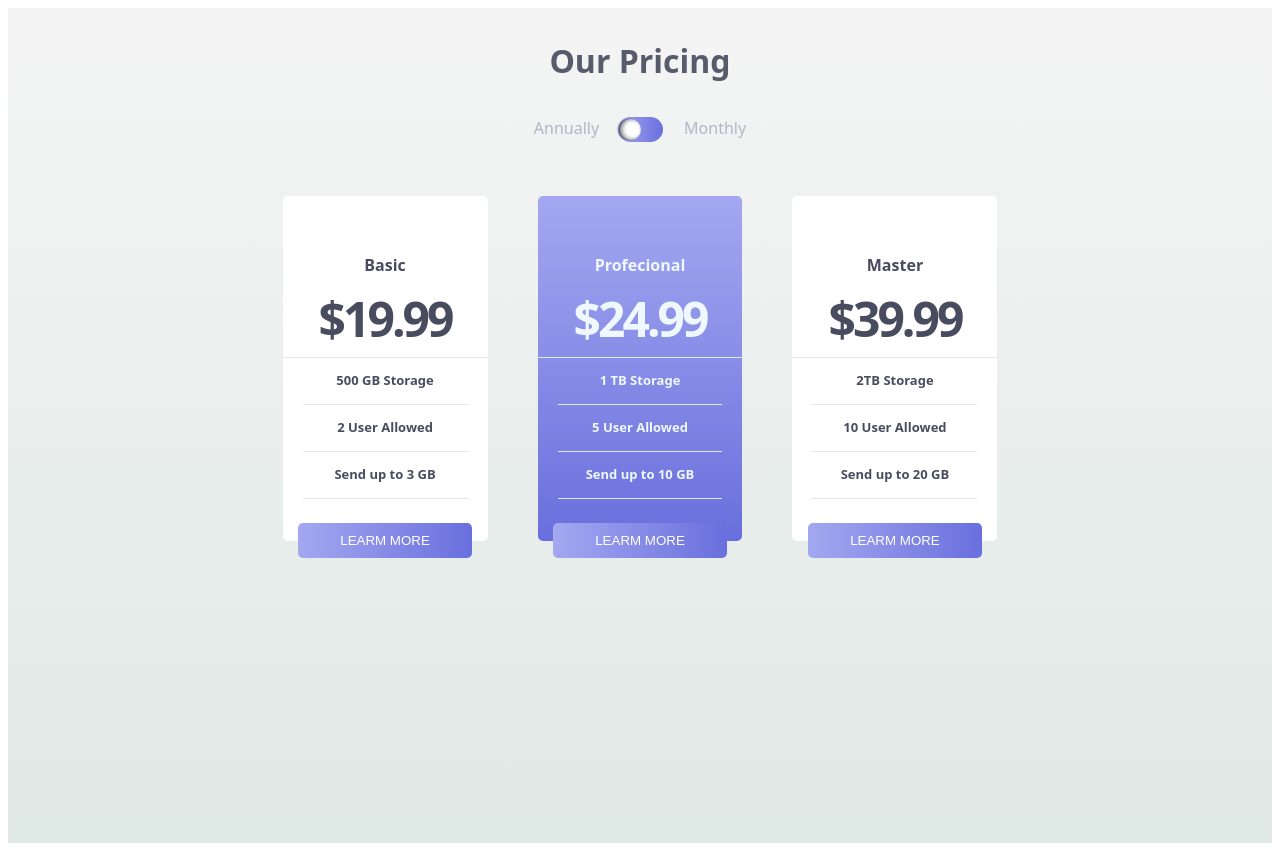
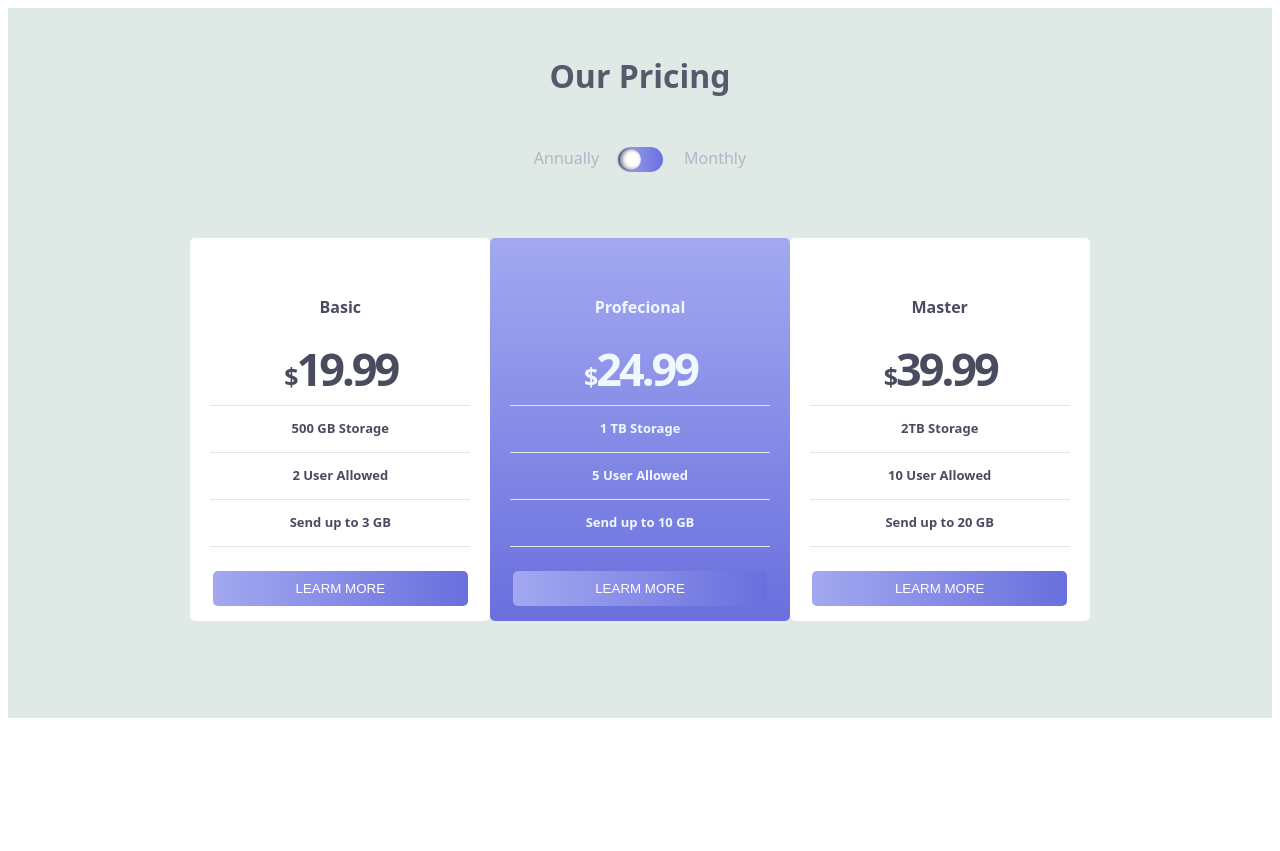
Before and after one commit to wicho37/Pricing-with-toggle_reto-6-, a React (Vite) app: page / in a window 1280 px wide. After the commit the page ends 800 px from the top, so only its background shows below. Built offline with nearby package versions, Linux system fonts and the light colour scheme.

Commit message:
se continua haciendo el css

```diff
--- a/src/App.module.css
+++ b/src/App.module.css
@@ -1,7 +1,6 @@
 .content{
-    background-image:;
-    /* background-color: rgb(223, 233, 229); */
-    background: linear-gradient(180deg, #eeeeeea1, rgb(223, 233, 229));
+    background-color: rgb(223, 233, 229);
+    background: linear-gradient(180deg, #eeeeeea1, rgb(223, 233, 229), url("./assets/bg-bottom.svg"));
     background-repeat:no-repeat;
     background-size: cover;
     font-family: system-ui, -apple-system, BlinkMacSystemFont, 'Segoe UI', Roboto, Oxygen, Ubuntu, Cantarell, 'Open Sans', 'Helvetica Neue', sans-serif;
--- a/src/components/card/Card.tsx
+++ b/src/components/card/Card.tsx
@@ -5,8 +5,8 @@ import style from "./Card.module.css"
 const Card = () => {
 
     return (
-        <div>
-            <section className={style.img}  />
+        <div className={style.h4}>
+          <h4>hola</h4>
         </div>
     )
 }
--- a/src/components/cartList/CardList.module.css
+++ b/src/components/cartList/CardList.module.css
@@ -4,7 +4,7 @@
     text-align: center
 }
 .card:nth-child(2){
-    background: linear-gradient(180deg, hsl(236, 72%, 79%) 0%, hsl(237, 63%, 64%) 100%, rgba(0, 212, 255, 1) 100%);
+    background: linear-gradient(180deg, hsl(236, 72%, 79%) 0%, hsl(237, 63%, 64%) 100%);
     color: aliceblue;
 }
 .card{
@@ -13,26 +13,32 @@
     font-weight: 500;
     margin: 25px;
     border-radius: 5px;
-    height: 345px;
+    height: 365px;
 }
 
 h2{
     font-size: medium;
     margin: 35px 0 0;
-    padding: 23px 0 10px 0;
+    padding: 23px 0 0px 0;
 }
 
-.price {
+/* .price {
     font-size: 48px;
     font-weight: 750;
     letter-spacing: -3px;
     border-bottom: solid 1px rgb(223, 233, 229);
-    padding: 0 36px 6px;
+    padding: 0 72px 6px;
+}*/
+.price::first-letter{
+    font-size: 25px;
+    margin: 1px;
 }
-.price::first-letter{
-    font-size: 20px;
+.price{
+    font-size: 45px;
+    font-weight: 700;
+    margin: 0;
+    letter-spacing: -3px;
 }
-
 
 .card div{
     margin: 20px;
@@ -50,7 +56,7 @@ p{
     border: none;
     color: white ;
     border-radius: 5px;
-    background: linear-gradient(90deg, hsl(236, 72%, 79%) 0%, hsl(237, 63%, 64%)100%, rgba(0,212,255,1) 100%);
+    background: linear-gradient(90deg, hsl(236, 72%, 79%) 0%, hsl(237, 63%, 64%)100%);
     margin: 4px 0
 }
 .card .button:nth-child(2){
@@ -64,7 +70,15 @@ p{
         display: flex;
         position: relative;
         justify-content: center;
-        height: 700px;
-        padding: 28px;
+        height: 545px;
+        padding: 65px 5px;;
+    }
+    .card{
+        height: 383px;
+        width: 23.9%;
+        margin: 0;
+    }
+    .price{
+        padding: 0 58px 6px;        ;
     }
 }
--- a/src/components/cartList/CardList.tsx
+++ b/src/components/cartList/CardList.tsx
@@ -38,7 +38,7 @@ import style from "./CardList.module.css"
         return new Promise((resolve, reject) => {
           setTimeout(() => {
             resolve(Card_Data)
-          }, 2000);
+          }, 1000);
         })
       }
 
@@ -66,8 +66,9 @@ const CardList = () => {
 
           <div className={style.card}>
             <h2>{prod.tittle}</h2>
-            <strong className={style.price}>{prod.price}</strong>
+
             <div>
+              <p className={style.price}>{prod.price}</p>
               <p>{prod.description}</p>
               <p>{prod.description2}</p>
               <p>{prod.description3}</p>
--- a/src/components/header/Header.module.css
+++ b/src/components/header/Header.module.css
@@ -1,5 +1,5 @@
 .header{
     text-align: center;
-    padding: 10px 35px;
+    padding: 25px 40%;
     color: hsl(232deg 13% 33% / 91%);
 }
```
Also changed, not shown: src/components/card/Card.module.css (+4 -4 lines).
